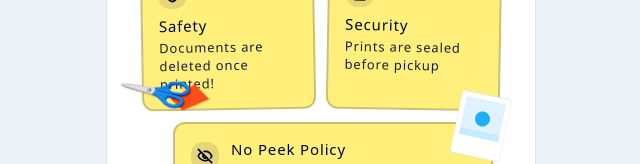
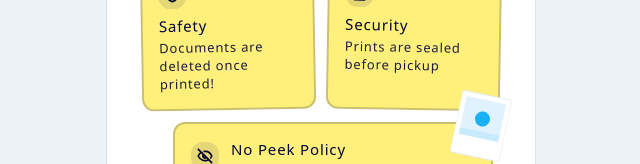
Before and after one commit to smarty-code/meetctrlp, a Next.js app in the folder apps/printUserWebapp/: page / in a window 1280 px wide. Shown: the part 738-902 px from the top of the page, without its empty margins (319-959 px from the left). Built offline with nearby package versions, Linux system fonts and the light colour scheme.

Commit message:
refactor: comment out scissors graphic in promise section

```diff
--- a/apps/printUserWebapp/src/components/promise-section.tsx
+++ b/apps/printUserWebapp/src/components/promise-section.tsx
@@ -20,13 +20,13 @@ export const PromiseSection: React.FC = () => {
       {/* Decorative Accents Floating */}
       <div className="relative max-w-[360px] mx-auto">
         {/* Blue craft scissors from assets */}
-        <div className="absolute -left-5 top-27 z-20 pointer-events-none w-22">
+        {/* <div className="absolute -left-5 top-27 z-20 pointer-events-none w-22">
           <img
             src="/assets/scissors.png"
             alt=""
             className="w-full h-auto object-contain transform -rotate-12 drop-shadow-xs"
           />
-        </div>
+        </div> */}
 
         {/* Tape roll accent */}
         <div className="absolute -left-1 bottom-1 z-20 pointer-events-none transform rotate-12 scale-90">
```
